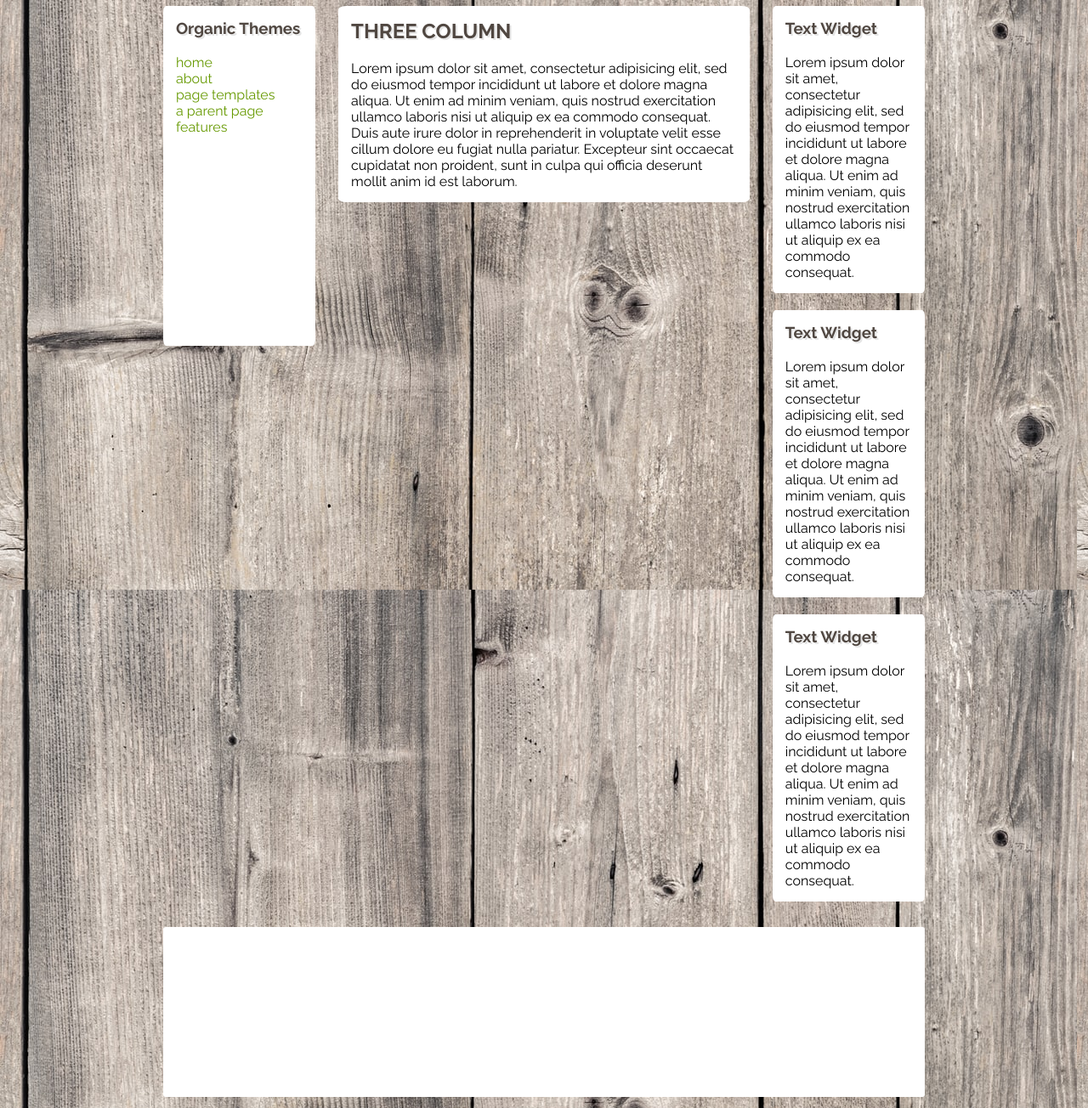
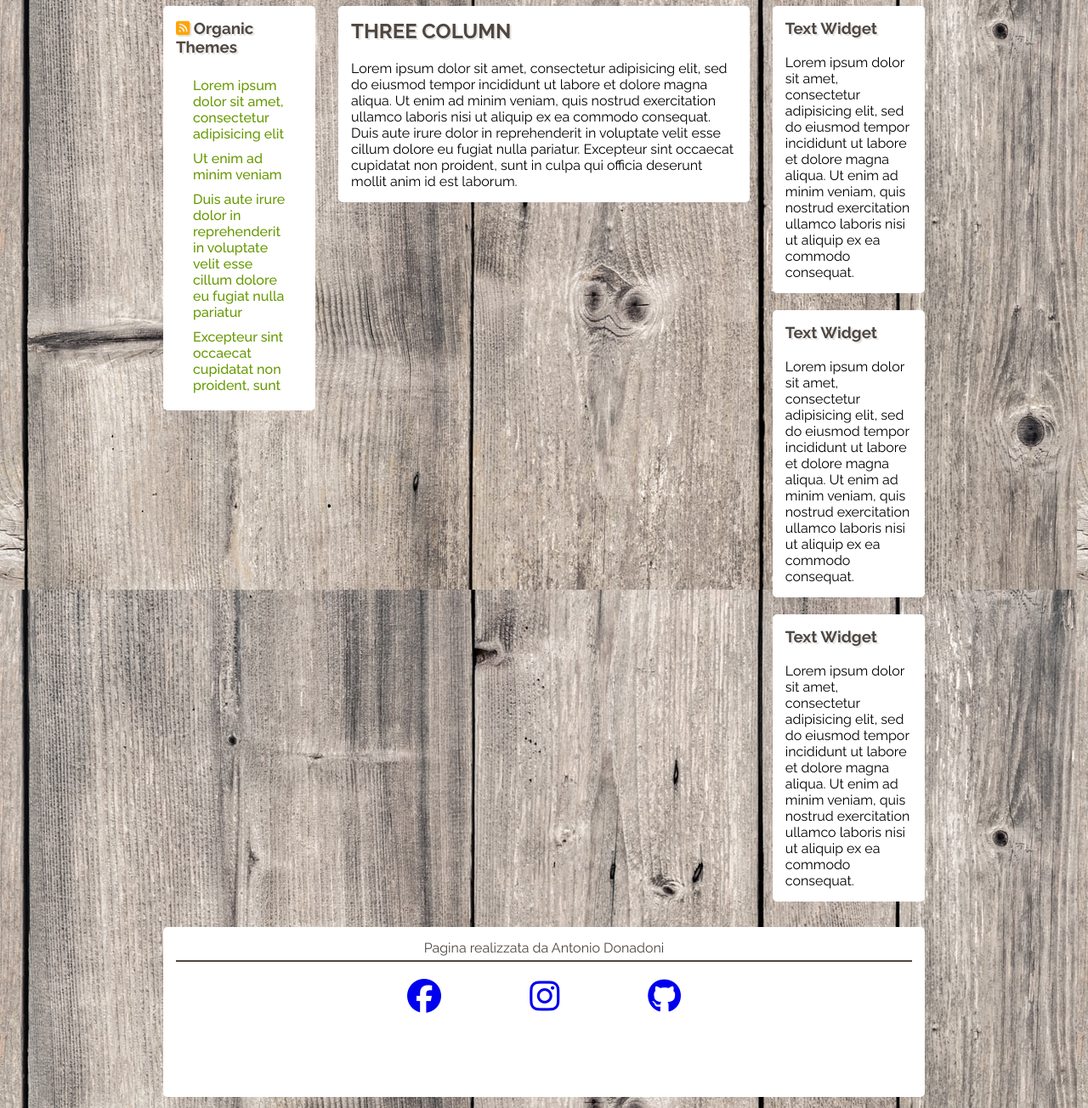
Before and after one commit to Antonio-Donadoni/htmlcss-wp, a plain HTML site: page index.html in a window 1280 px wide. Shown: the part 256-1560 px from the top of the page at 85% size. Drawn offline with Linux system fonts and the light colour scheme.

Commit message:
fix footer + left side

```diff
--- a/css/main.css
+++ b/css/main.css
@@ -61,14 +61,15 @@ main{
     text-align: center;
     padding: 0 5px;
     /* debug */
-    border-left: inset 1px black;
-    border-right: inset 1px black;
+    /* border-left: inset 1px black; */
+    /* border-right: inset 1px black; */
   }
 
   nav a {
     text-decoration: none;
     color: white;
     text-transform: uppercase;
+    font-weight: 500;
   }
 
  /* css main box */
@@ -78,9 +79,10 @@ main{
   clear: both;
 }
 
-.center, .side-l, .side-r section {
+.center, .side-l, .side-r section, footer {
   padding: 15px;
-  border-radius: 2%;
+  border-radius: 5px;
+  background-color: white;
 
 }
 aside {
@@ -95,26 +97,26 @@ aside {
 
 
   /* css left side */
-  .side-l{
-    /* debug */
-    height: 400px;
-    background-color: white;
-  }
 
   .side-l ul {
   list-style-type: none;
   }
 
-
+.side-l li {
+  padding: 5px 20px;
+}
   .side-l a {
     text-decoration: none;
     color: #669900;
+    font-weight: 500;
+  }
 
+  .fa-rss-square {
+    color: orange;
   }
 
   /* css right side */
   .side-r section {
-    background-color: white;
     margin-bottom: 20px;
   }
 
@@ -123,7 +125,6 @@ aside {
   float: left;
   width: 54%;
   margin: 0 3%;
-  background-color: white;
   }
 
 
@@ -132,6 +133,21 @@ footer
 {
   height: 200px;
   margin-top: 10px;
-  background-color: white;
-  border-radius: 3px;
+  color: #504741;
 }
+.credits {
+
+  text-align: center;
+  padding-bottom: 5px;
+  border-bottom: solid 2px #504741;
+}
+.icon-box {
+  width: 50%;
+  margin: 0 auto;
+  text-align: center;
+  margin-top: 20px;
+}
+.fab {
+  font-size: 250%;
+  padding: 0 50px;
+}
--- a/index.html
+++ b/index.html
@@ -5,6 +5,8 @@
     <title>Struttura Wp</title>
     <link rel="stylesheet" href="css/main.css">
     <link href="https://fonts.googleapis.com/css2?family=Raleway:wght@300;400;500;600;700;800&display=swap" rel="stylesheet">
+    <script src="https://kit.fontawesome.com/708faccf26.js" crossorigin="anonymous"></script>
+
   <body>
 
     <main>
@@ -37,13 +39,13 @@
       <div class="main-box">
         <aside class="side-l">
 
-          <h3>Organic Themes</h3>
+          <h3><i class="fas fa-rss-square"></i>  Organic Themes</h3>
           <ul>
-            <li><a href="#">home</a></li>
-            <li><a href="#">about</a></li>
-            <li><a href="#">page templates</a></li>
-            <li><a href="#">a parent page</a></li>
-            <li><a href="#">features</a></li>
+            <li><a href="#">Lorem ipsum dolor sit amet, consectetur adipisicing elit</a></li>
+            <li><a href="#">Ut enim ad minim veniam</a></li>
+            <li><a href="#">Duis aute irure dolor in reprehenderit in voluptate velit esse cillum dolore eu fugiat nulla pariatur</a></li>
+            <li><a href="#">Excepteur sint occaecat cupidatat non proident, sunt </a></li>
+
           </ul>
         </aside>
         <article class="center">
@@ -70,6 +72,16 @@
 
       <!-- footer -->
       <footer>
+        <div class="credits">
+          Pagina realizzata da Antonio Donadoni
+        </div>
+        <div class="icon-box">
+          <a href="https://www.facebook.com"><i class="fab fa-facebook"></i></a>
+          <a href="https://www.instagram.com"><i class="fab fa-instagram"></i></a>
+          <a href="https://www.github.com"><i class="fab fa-github"></i></a>
+
+
+        </div>
 
       </footer>
 
```
